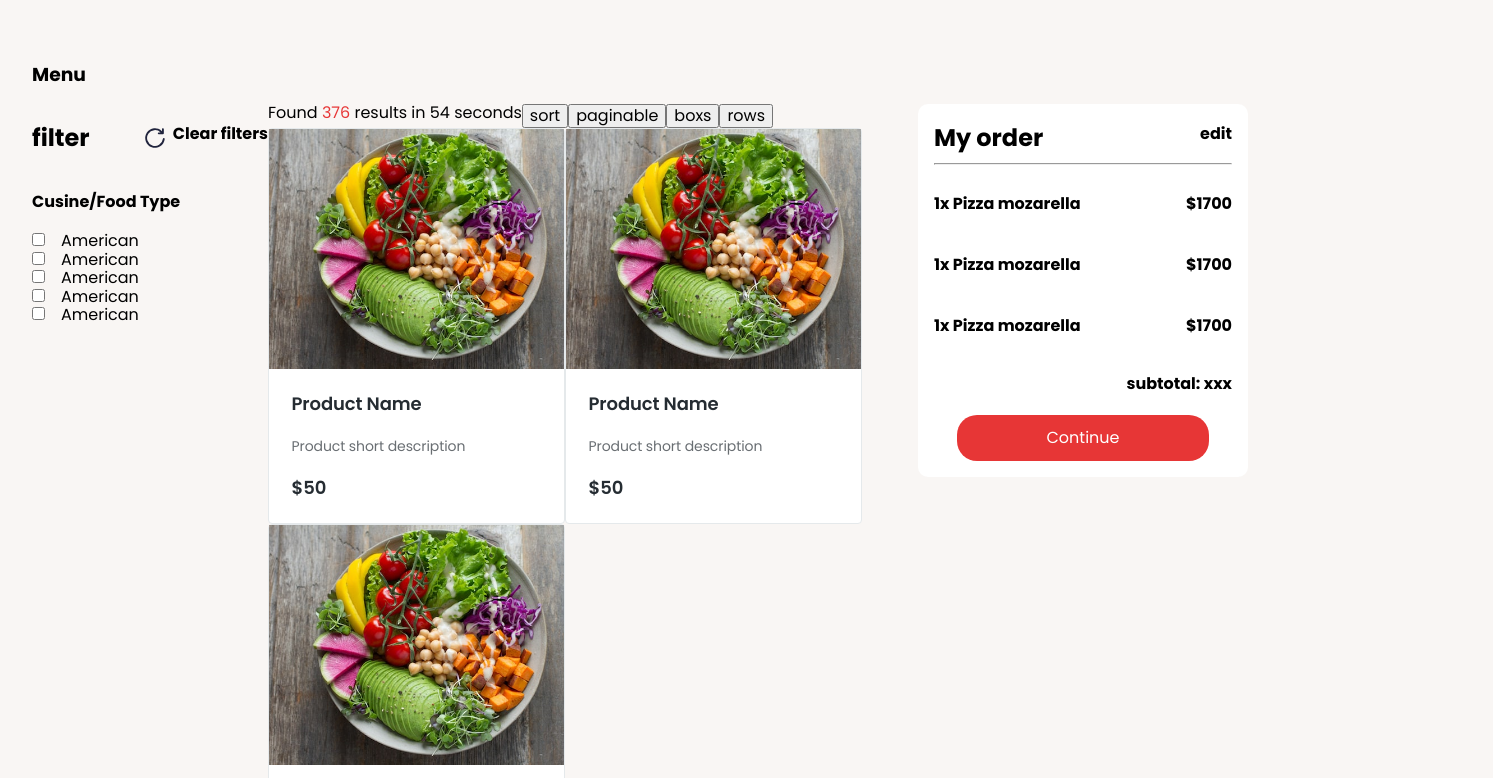
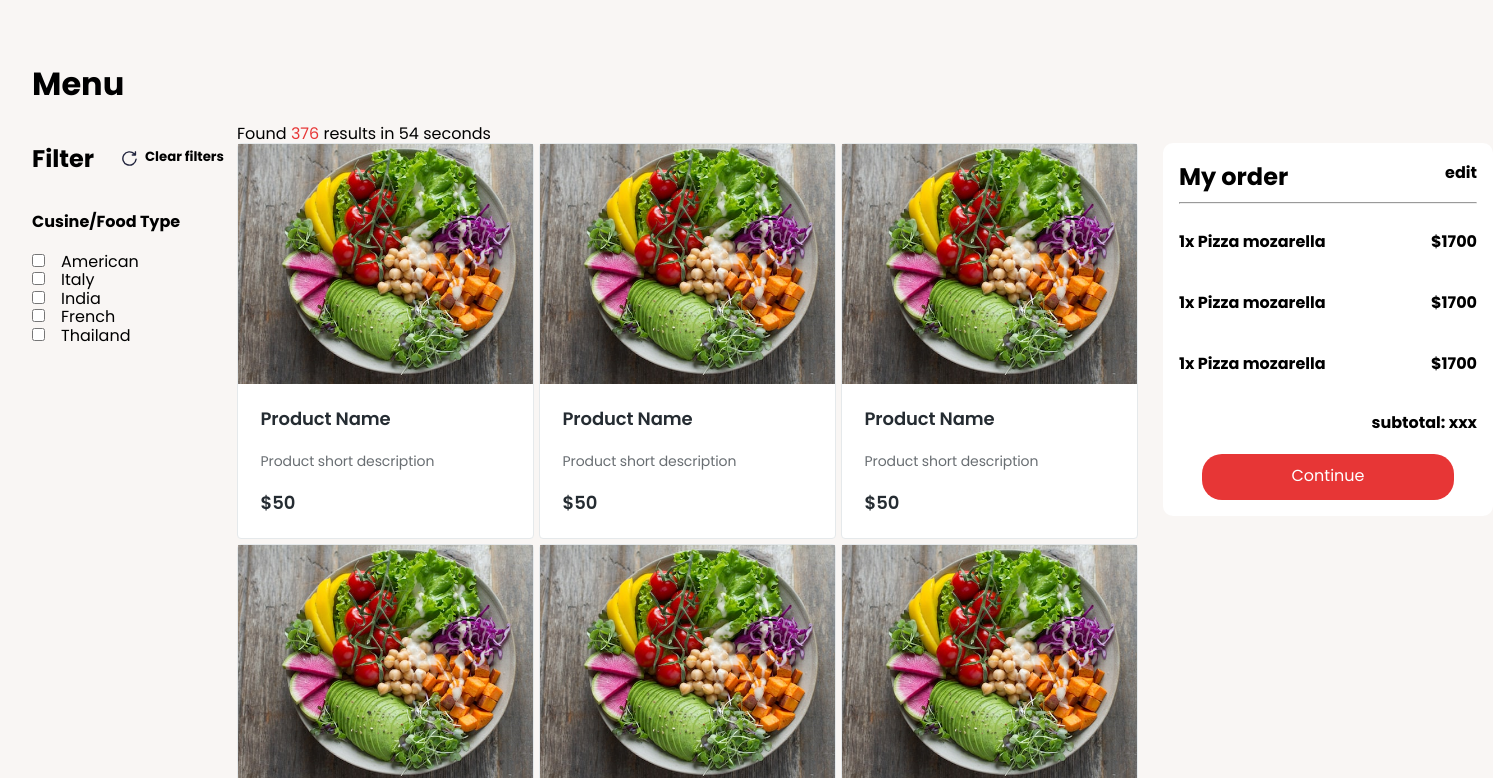
Before and after one commit to pedro030/Buen-sabor-client, a React (Vite) app: page / in a window 1280 px wide. Shown: the part 702-1480 px from the top of the page, 1493 px wide, since content can reach past the window. Built offline with nearby package versions, Linux system fonts and the light colour scheme.

Commit message:
update landing-page

```diff
--- a/src/components/dropdown_signin/Dropdown.scss
+++ b/src/components/dropdown_signin/Dropdown.scss
@@ -9,7 +9,7 @@
   align-items: center;
   cursor: pointer;
     .button {
-      min-width:45px;
+      min-width:75px;
       border-radius: 20px;
       background-color: var(--main-original-bg-color);
       color: white;
--- a/src/components/menu/Menu.scss
+++ b/src/components/menu/Menu.scss
@@ -2,18 +2,22 @@
     padding: 2rem 2rem 0 2rem;
 
     .details_menu {
-        display: flex;
-        flex-direction: row;
-        height: 10rem;
+        display: grid;
+        grid-template-columns: 180px 2fr 1fr; // Las columnas laterales tienen el 1/3 del ancho y la central tiene el doble de ancho
+        grid-gap: 25px;
 
 
         .filter {
+            width: 400px;
+
             .header_filter {
-                display: flex;
-                flex-direction: row;
-                justify-content: space-between;
+                display: grid;
+                grid-template-columns: 90px 150px; // Las columnas laterales tienen el 1/3 del ancho y la central tiene el doble de ancho
 
-                div {
+                div{
+                    .pt-1{
+                        margin-top: 1.5rem;
+                    }
                     img {
                         align-self: center;
                         padding-right: .5rem;
@@ -29,9 +33,8 @@
                 // flex-direction: column;
 
                 .list_checkout {
-                    input{
+                    input {}
 
-                    }
                     label {
                         padding-left: 1rem;
                     }
@@ -45,8 +48,7 @@
         .products {
             .order_product {
                 width: 650px;
-                display: flex;
-                flex-direction: row;
+
             }
 
             span {
@@ -54,13 +56,15 @@
             }
 
             .list_products {
-                display: flex;
-                flex-direction: row;
-                flex-wrap: wrap;
+                display: grid;
+                grid-template-columns: 1fr 1fr 1fr;
+                grid-gap: 5px;
             }
         }
 
         .order {
+
+            margin-top: 18px;
             display: flex;
             flex-direction: column;
 
--- a/src/components/menu/Menu.tsx
+++ b/src/components/menu/Menu.tsx
@@ -7,14 +7,14 @@ import clean from '../../assets/clean.svg'
 const Menu = () => {
     return (
         <div className="menu">
-            <h3>Menu</h3>
+            <h1>Menu</h1>
             <div className='details_menu'>
-                <div className='filter'>
+                <div className='col filter'>
                     <div className="header_filter">
-                        <h2>filter</h2>
-                        <div>
-                            <img src={clean} height='20' />
-                            <h4>Clear filters</h4>
+                        <h2>Filter</h2>
+                        <div >
+                            <img src={clean} height='15' />
+                            <h5 className='pt-1'>Clear filters</h5>
                         </div>
                     </div>
                     <div className="category_filter">
@@ -24,31 +24,37 @@ const Menu = () => {
                             <input type="checkbox" name="checkbox"></input>
                             <label>American</label><br />
                             <input type="checkbox" name="checkbox"></input>
-                            <label>American</label><br />
+                            <label>Italy</label><br />
                             <input type="checkbox" name="checkbox"></input>
-                            <label>American</label><br />
+                            <label>India</label><br />
                             <input type="checkbox" name="checkbox"></input>
-                            <label>American</label><br />
+                            <label>French</label><br />
                             <input type="checkbox" name="checkbox"></input>
-                            <label>American</label>
+                            <label>Thailand</label>
 
                         </div>
                     </div>
                 </div>
-                <div className='products'>
+                <div className='col products'>
                     <div className='order_product'>
                         <div>Found <span>376</span> results in 54 seconds</div>
-                        <div><button>sort</button></div>
+                        {/* <div><button>sort</button></div>
                         <div><button>paginable</button></div>
-                        <div><button>boxs</button><button>rows</button></div>
+                        <div><button>boxs</button>
+                        <button>rows</button></div> */}
                     </div>
                     <div className="list_products">
                         <ProductCard />
                         <ProductCard />
                         <ProductCard />
+                        <ProductCard />
+                        <ProductCard />
+                        <ProductCard />
+                        <ProductCard />
+                        <ProductCard />
                     </div>
                 </div>
-                <div className='order'>
+                <div className='col order'>
                     <div className="box_order">
                         <div className='order_detail'>
                             <div className="header_order">
```
